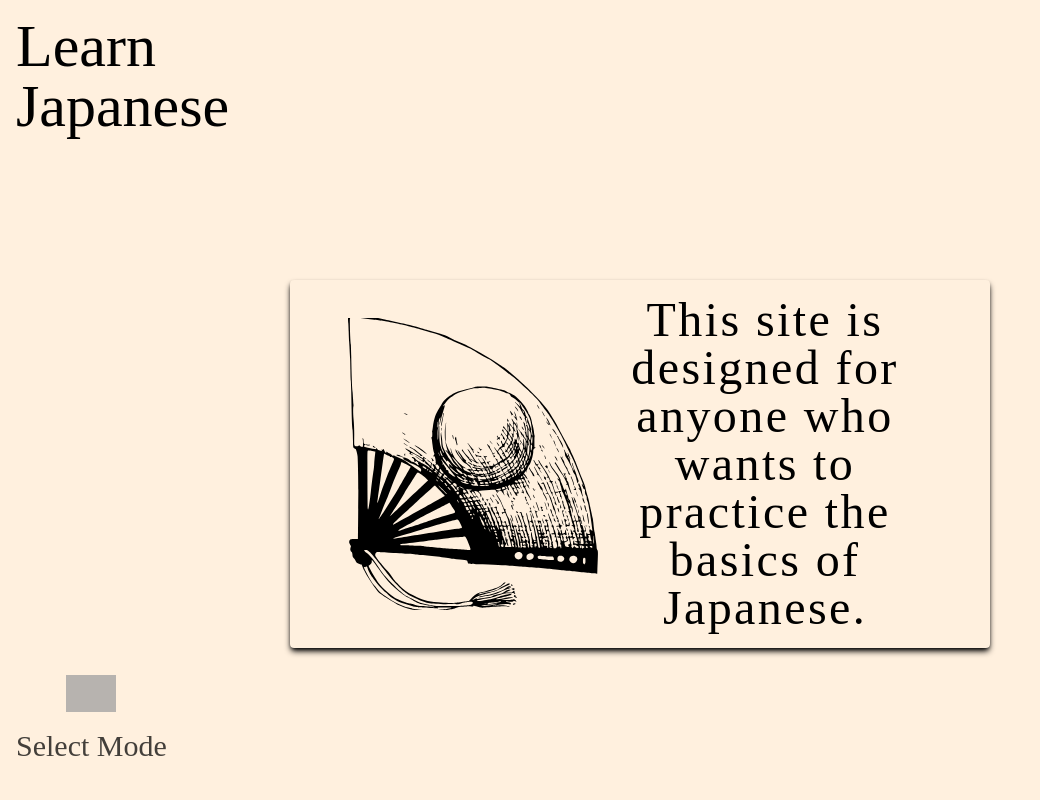
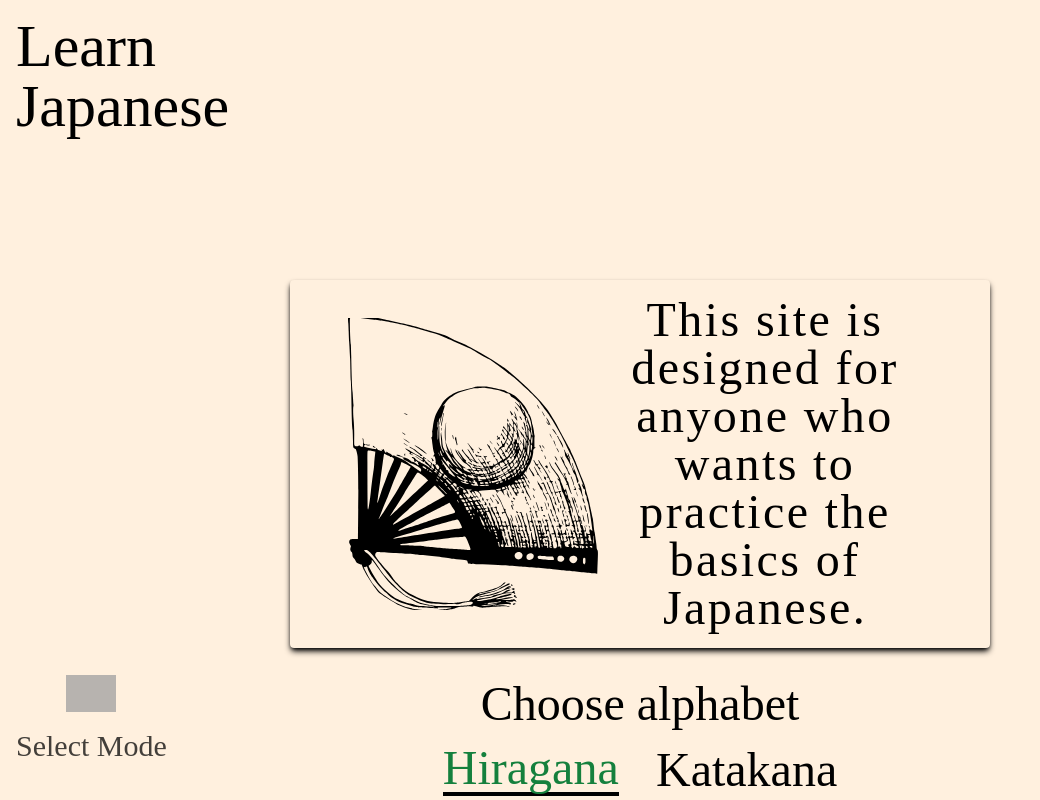
Before and after one commit to kmk00/Practice-japanese, a Next.js app: page / in a window 1280 px wide. Shown: the whole page, without its empty margins (0-1040 px from the left). Built offline with nearby package versions, Linux system fonts and the light colour scheme; grey boxes are pictures that could not be loaded; a web font is replaced by a local one.

Commit message:
Select alphabet

```diff
--- /dev/null
+++ b/context/alphabet.js
@@ -0,0 +1,17 @@
+import { createContext, useContext, useState } from "react";
+
+const Context = createContext();
+
+export function AlphabetProvider({ children }) {
+  const [alphabet, setAlphabet] = useState("hiragana");
+
+  return (
+    <Context.Provider value={[alphabet, setAlphabet]}>
+      {children}
+    </Context.Provider>
+  );
+}
+
+export function useAlphabetContext() {
+  return useContext(Context);
+}
--- a/pages/_app.js
+++ b/pages/_app.js
@@ -1,13 +1,16 @@
+import { AlphabetProvider } from "@/context/alphabet";
 import { MenuProvider } from "@/context/menu";
 import "@/styles/globals.css";
 import { Overlay } from "../components/Overlay";
 
 export default function App({ Component, pageProps }) {
   return (
-    <MenuProvider>
-      <Overlay>
-        <Component {...pageProps} />
-      </Overlay>
-    </MenuProvider>
+    <AlphabetProvider>
+      <MenuProvider>
+        <Overlay>
+          <Component {...pageProps} />
+        </Overlay>
+      </MenuProvider>
+    </AlphabetProvider>
   );
 }
--- a/pages/drawSymbol.js
+++ b/pages/drawSymbol.js
@@ -1,3 +1,4 @@
+import { useAlphabetContext } from "@/context/alphabet";
 import { useMenuContext } from "@/context/menu";
 import React, { useEffect, useRef, useState } from "react";
 import CanvasDraw from "react-canvas-draw";
@@ -8,6 +9,9 @@ function drawSymbol() {
   const windowSize = useWindowSize();
   const canva = useRef();
   const [canvaSize, setCanvaSize] = useState(300);
+  const [alphabet] = useAlphabetContext();
+
+  console.log(alphabet);
 
   useEffect(() => {
     if (windowSize.width > 1280) {
--- a/pages/index.js
+++ b/pages/index.js
@@ -1,7 +1,16 @@
+import { useAlphabetContext } from "@/context/alphabet";
 import Head from "next/head";
 import Image from "next/image";
 
 export default function Home() {
+  const [alphabet, setAlphabet] = useAlphabetContext();
+  console.log(alphabet);
+  const style = {
+    active: "border-b-4 border-black duration-75 w-fit ease-in text-green-700",
+    notActive:
+      "hover:border-b-4 border-black duration-75 w-fit ease-in text-black",
+  };
+
   return (
     <>
       <Head>
@@ -10,7 +19,7 @@ export default function Home() {
         <meta name="viewport" content="width=device-width, initial-scale=1" />
         <link rel="icon" href="/favicon.ico" />
       </Head>
-      <main className="flex justify-center items-center mt-[10%]">
+      <main className="flex flex-col gap-8 justify-center items-center mt-[10%]">
         <div className="xl:shadow-black xl:shadow-md rounded h-auto xl:w-[700px] flex items-center justify-center p-4">
           <div className="hidden xl:block z-1">
             <Image
@@ -25,6 +34,27 @@ export default function Home() {
             Japanese.
           </p>
         </div>
+        <div className="text-2xl md:text-5xl">
+          <p className="text-center">Choose alphabet</p>
+          <div className="grid grid-cols-2 gap-8 mt-4 w-full">
+            <button
+              className={
+                alphabet === "hiragana" ? style.active : style.notActive
+              }
+              onClick={() => setAlphabet("hiragana")}
+            >
+              Hiragana
+            </button>
+            <button
+              className={
+                alphabet === "katakana" ? style.active : style.notActive
+              }
+              onClick={() => setAlphabet("katakana")}
+            >
+              Katakana
+            </button>
+          </div>
+        </div>
       </main>
     </>
   );
```
Also changed, not shown: pages/alphabet.js (deleted).
